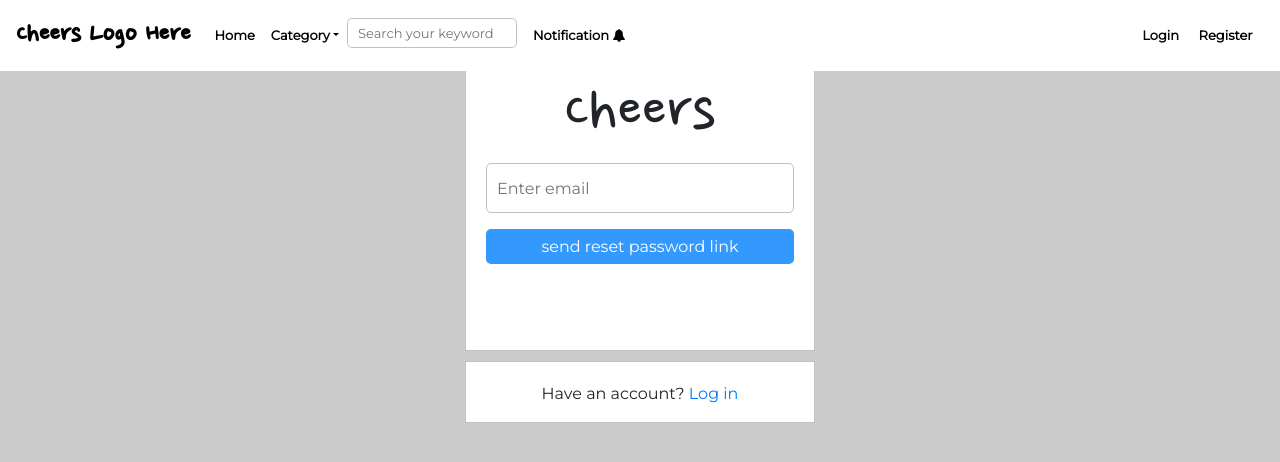
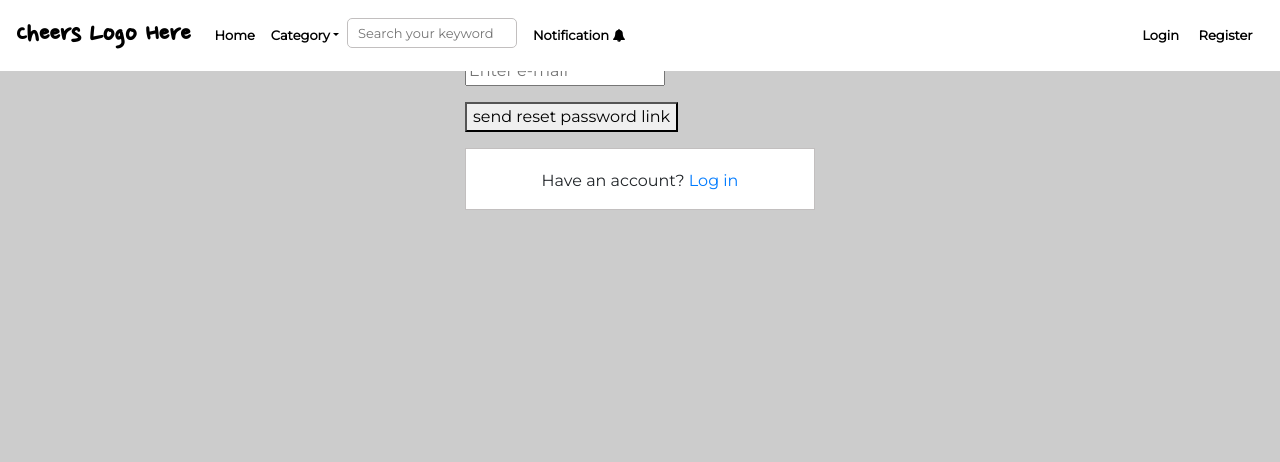
Before and after one commit to irabi01/blog_frontend, a React (Create React App) app: page /forgot_password in a window 1280 px wide. Shown: the top 462 px of the page. Built offline with nearby package versions, Linux system fonts and the light colour scheme.

Commit message:
change className

```diff
--- a/src/pages/ForgetPassword.js
+++ b/src/pages/ForgetPassword.js
@@ -8,11 +8,11 @@ export class ForgetPassword extends Component {
         <div className="container">
             <div className="row">
                 <div className="col-md-4 offset-md-4">
-                <div className="login_part">
+                <div className="forgetpassword_part">
                     <h1>Cheers</h1>
                     <form>
                         <div className="form-group">
-                            <input type="email" name="email" id="email" placeholder="Enter email"/>
+                            <input type="email" name="email" id="email" placeholder="Enter e-mail"/>
                         </div>
                         <div className="form-group">
                             <button>send reset password link</button>
```
